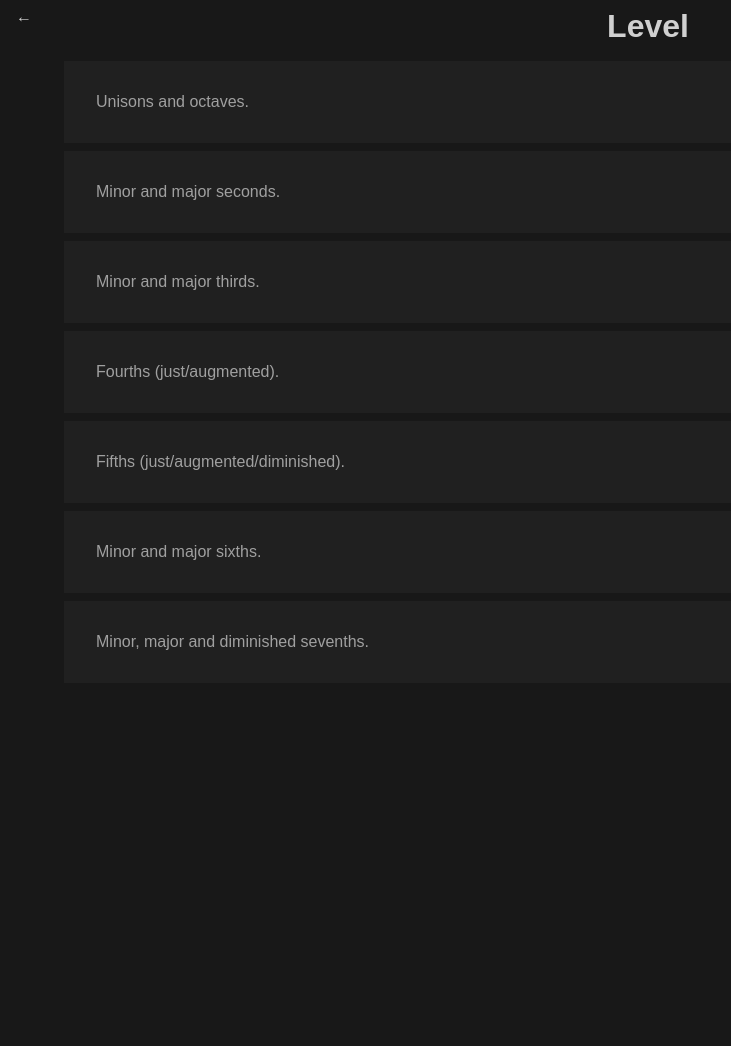
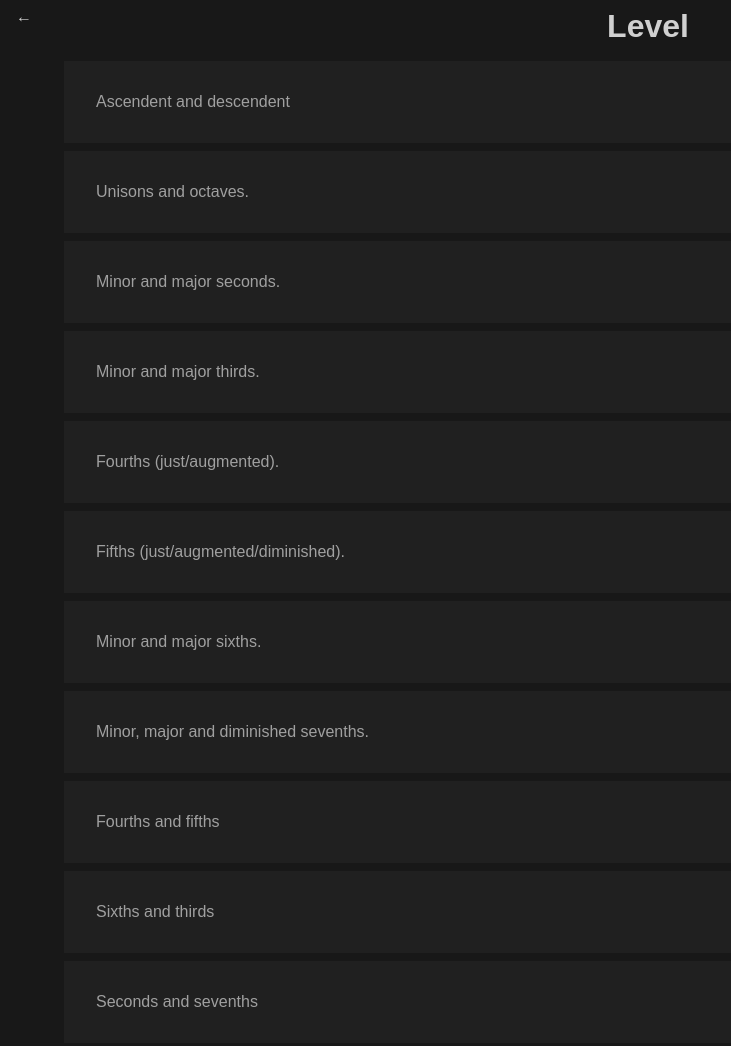
Before and after one commit to mec-nyan/hear-me-out, a React (Vite) app: page /levels in a window 1280 px wide. Shown: the top 1046 px of the page, without its empty margins (0-731 px from the left). Before the commit the page ends 800 px from the top, so only its background shows below. Built offline with nearby package versions, Linux system fonts and the light colour scheme.

Commit message:
New levels [WIP].

```diff
--- a/src/Chooser.tsx
+++ b/src/Chooser.tsx
@@ -11,13 +11,17 @@ import './Chooser.css'
 // These levels are just an exmaple.  It needs to be refined.
 export default function Chooser() {
   const levels = [
+    'Ascendent and descendent',
     'Unisons and octaves.',
     'Minor and major seconds.',
     'Minor and major thirds.',
     'Fourths (just/augmented).',
     'Fifths (just/augmented/diminished).',
     'Minor and major sixths.',
-    'Minor, major and diminished sevenths.'
+    'Minor, major and diminished sevenths.',
+    'Fourths and fifths',
+    'Sixths and thirds',
+    'Seconds and sevenths',
   ]
 
   const levelDivs = levels.map((lvl) => {
```
